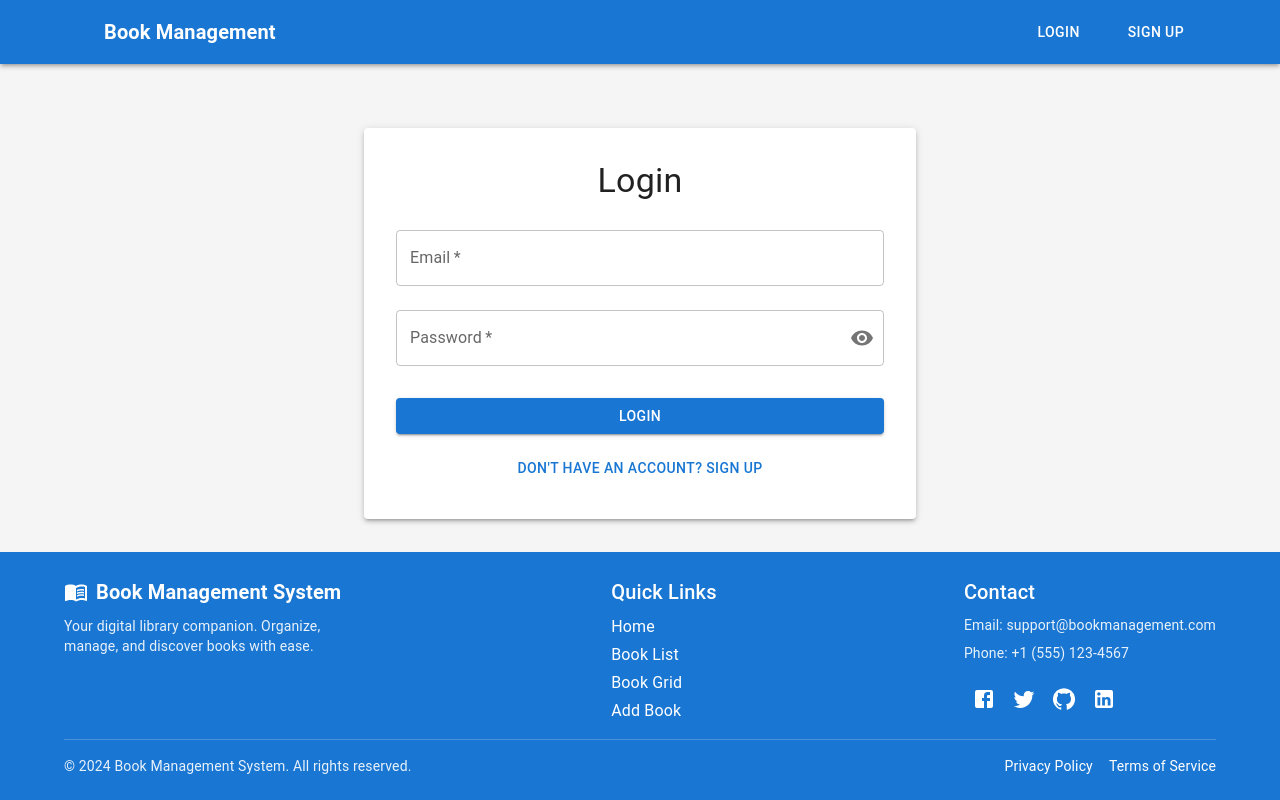
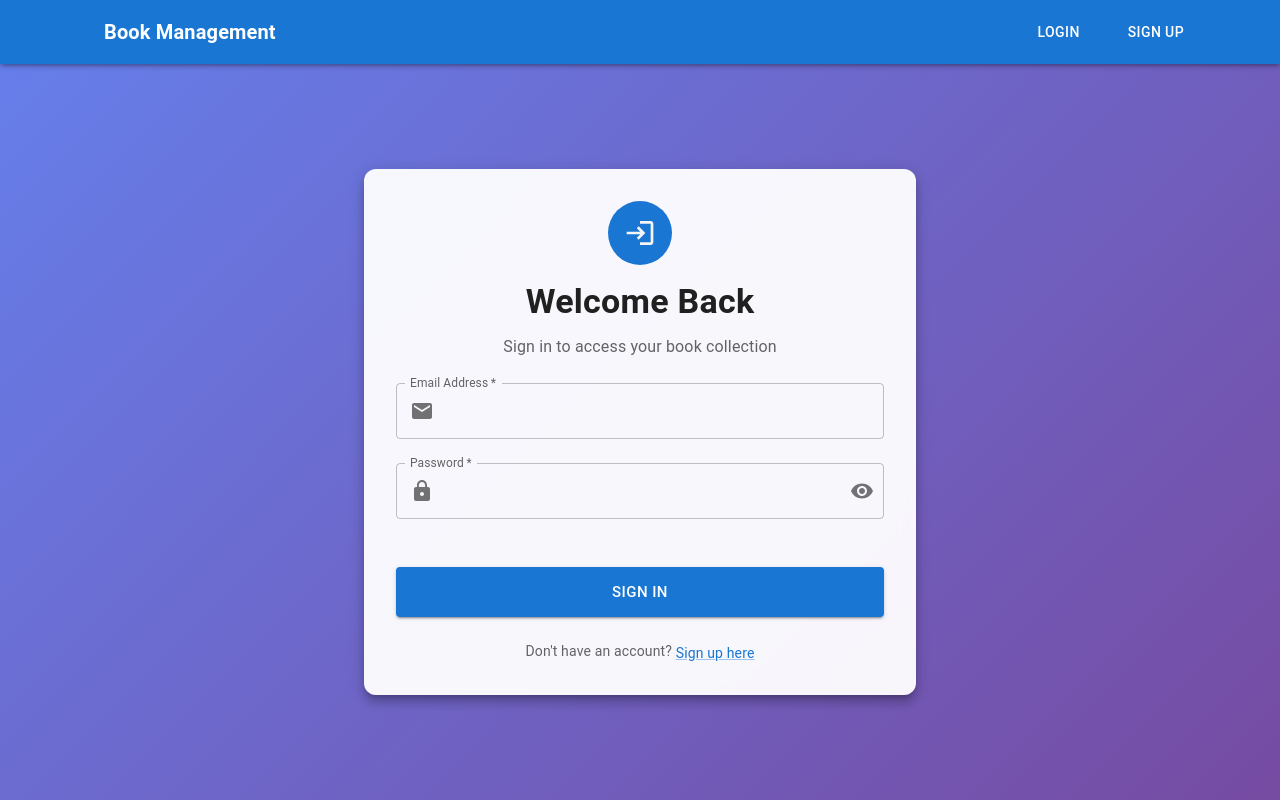
Before and after one commit to Harsha-Buddhika-Official/Book-Management-System-gql, a React (Vite) app in the folder Client/: page / in a window 1280 px wide. Shown: the top 800 px of the page. Built offline with nearby package versions, Linux system fonts and the light colour scheme; some icons are missing.

Commit message:
Update Login.jsx
UI change

```diff
--- a/Client/src/pages/Login.jsx
+++ b/Client/src/pages/Login.jsx
@@ -11,8 +11,16 @@ import {
   Alert,
   InputAdornment,
   IconButton,
+  Avatar,
+  Link,
 } from "@mui/material";
-import { Visibility, VisibilityOff } from "@mui/icons-material";
+import {
+  Visibility,
+  VisibilityOff,
+  Email,
+  Lock,
+  Login as LoginIcon
+} from "@mui/icons-material";
 import { LOGIN_USER } from "../graphql/mutation";
 import { useAuth } from "../utils/AuthContext";
 
@@ -56,29 +64,67 @@ const Login = () => {
   };
 
   return (
-    <Container maxWidth="sm">
-      <Box sx={{ mt: 8 }}>
-        <Paper elevation={3} sx={{ p: 4 }}>
-          <Typography variant="h4" align="center" gutterBottom>
-            Login
-          </Typography>
+    <Box
+      sx={{
+        minHeight: "calc(100vh - 64px)",
+        background: "linear-gradient(135deg, #667eea 0%, #764ba2 100%)",
+        display: "flex",
+        alignItems: "center",
+        py: 4,
+      }}
+    >
+      <Container maxWidth="sm">
+        <Paper
+          elevation={8}
+          sx={{
+            p: 4,
+            borderRadius: 3,
+            backgroundColor: "rgba(255, 255, 255, 0.95)",
+            backdropFilter: "blur(10px)",
+          }}
+        >
+          <Box sx={{ textAlign: "center", mb: 3 }}>
+            <Avatar
+              sx={{
+                bgcolor: "primary.main",
+                width: 64,
+                height: 64,
+                margin: "0 auto 16px",
+              }}
+            >
+              <LoginIcon sx={{ fontSize: 32 }} />
+            </Avatar>
+            <Typography variant="h4" fontWeight="bold" gutterBottom>
+              Welcome Back
+            </Typography>
+            <Typography variant="body1" color="text.secondary">
+              Sign in to access your book collection
+            </Typography>
+          </Box>
 
           {error && (
-            <Alert severity="error" sx={{ mb: 2 }}>
+            <Alert severity="error" sx={{ mb: 3 }}>
               {error}
             </Alert>
           )}
 
-          <form onSubmit={handleSubmit}>
+          <Box component="form" onSubmit={handleSubmit}>
             <TextField
               fullWidth
-              label="Email"
+              label="Email Address"
               name="email"
               type="email"
               value={formData.email}
               onChange={handleChange}
-              margin="normal"
+              sx={{ mb: 3 }}
               required
+              InputProps={{
+                startAdornment: (
+                  <InputAdornment position="start">
+                    <Email color="action" />
+                  </InputAdornment>
+                ),
+              }}
             />
 
             <TextField
@@ -88,9 +134,14 @@ const Login = () => {
               type={showPassword ? "text" : "password"}
               value={formData.password}
               onChange={handleChange}
-              margin="normal"
+              sx={{ mb: 3 }}
               required
               InputProps={{
+                startAdornment: (
+                  <InputAdornment position="start">
+                    <Lock color="action" />
+                  </InputAdornment>
+                ),
                 endAdornment: (
                   <InputAdornment position="end">
                     <IconButton
@@ -109,23 +160,31 @@ const Login = () => {
               type="submit"
               fullWidth
               variant="contained"
-              sx={{ mt: 3, mb: 2 }}
+              size="large"
+              sx={{ mt: 3, mb: 3, py: 1.5 }}
               disabled={loading}
             >
-              {loading ? "Logging in..." : "Login"}
+              {loading ? "Signing in..." : "Sign In"}
             </Button>
 
-            <Button
-              fullWidth
-              variant="text"
-              onClick={() => navigate("/signup")}
-            >
-              Don't have an account? Sign up
-            </Button>
-          </form>
+            <Box sx={{ textAlign: "center" }}>
+              <Typography variant="body2" color="text.secondary">
+                Don't have an account?{" "}
+                <Link
+                  component="button"
+                  type="button"
+                  variant="body2"
+                  onClick={() => navigate("/signup")}
+                  sx={{ cursor: "pointer" }}
+                >
+                  Sign up here
+                </Link>
+              </Typography>
+            </Box>
+          </Box>
         </Paper>
-      </Box>
-    </Container>
+      </Container>
+    </Box>
   );
 };
 
```
